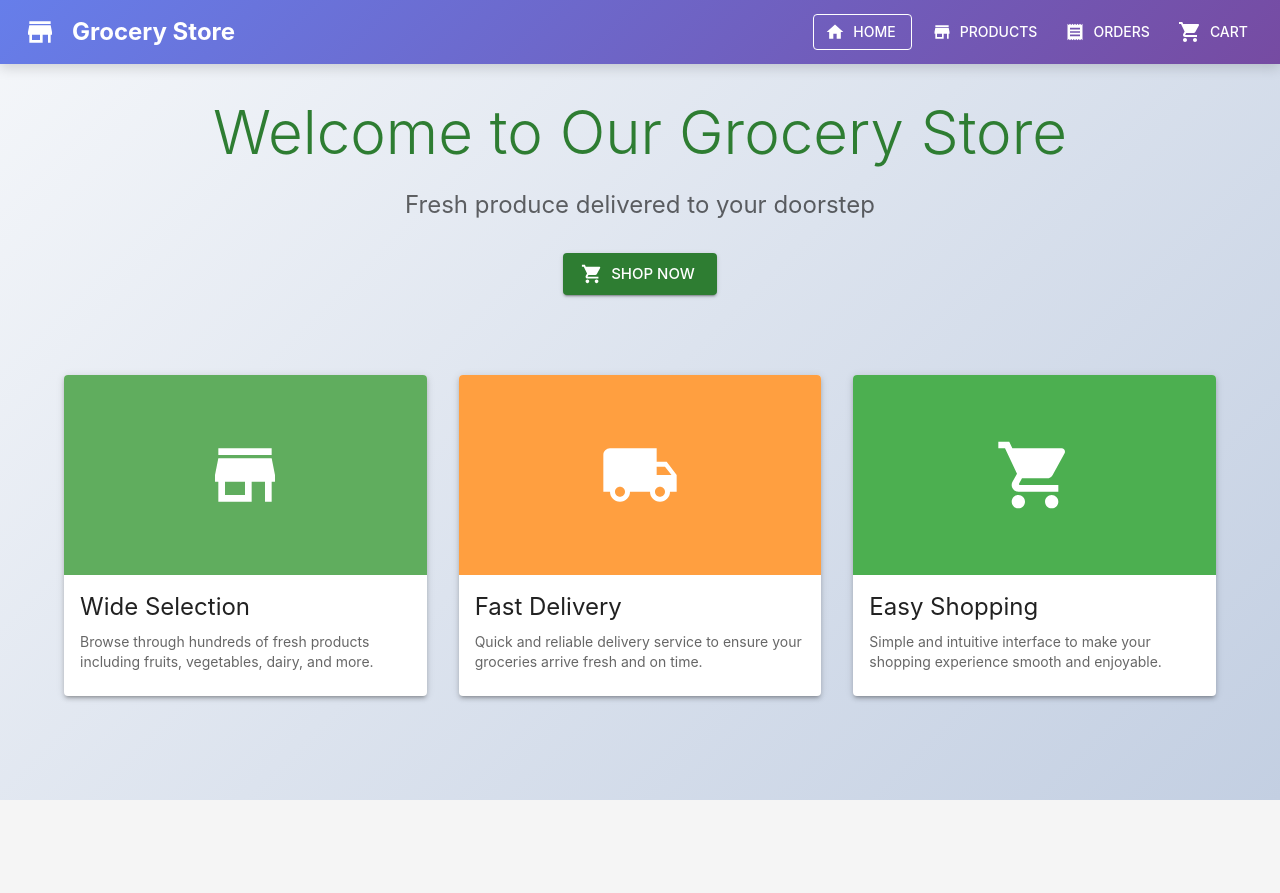
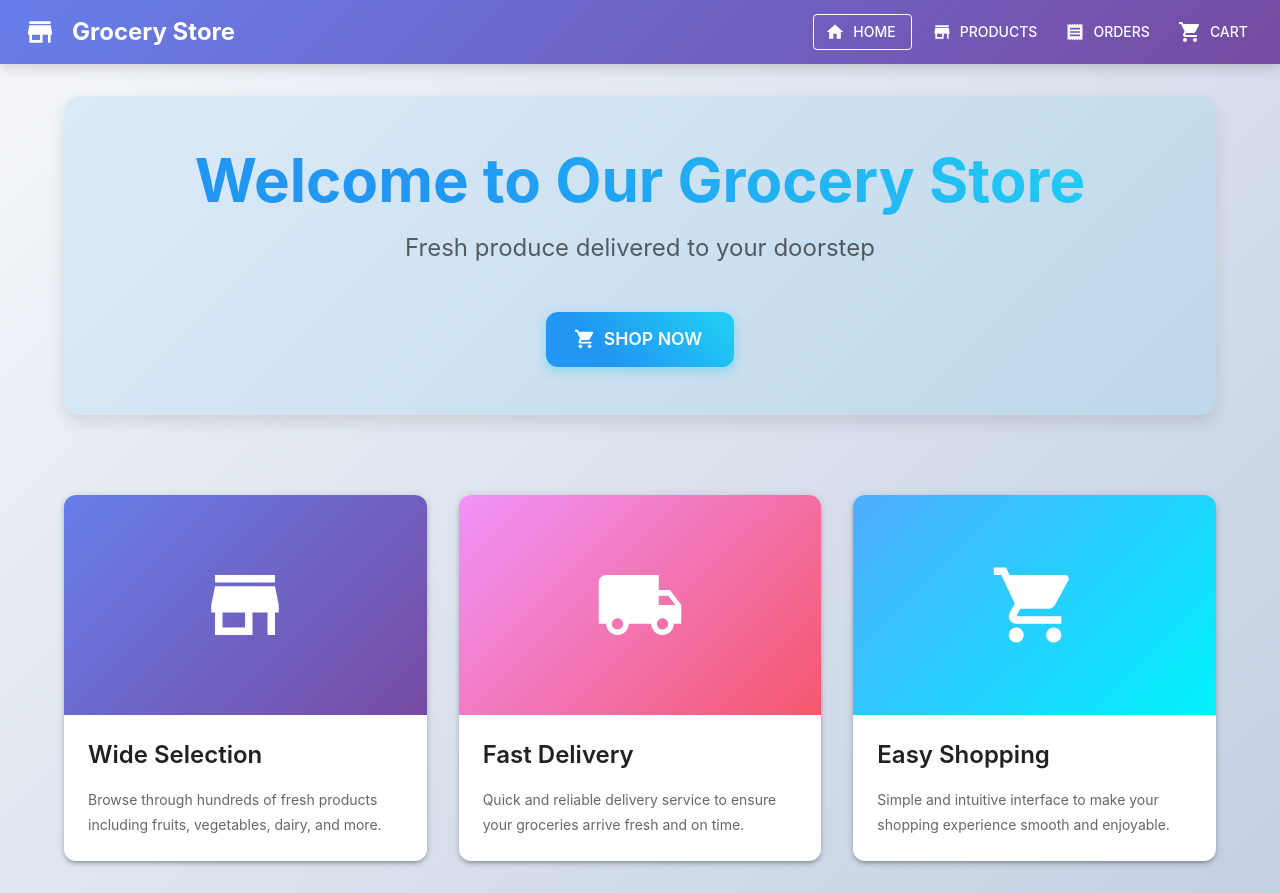
Before and after one commit to CHIDARISAIKRISHNA/grocery-store, a React (Create React App) app in the folder frontend/: page / in a window 1280 px wide. Before the commit the page ends 800 px from the top, so only its background shows below. Built offline with nearby package versions, Linux system fonts and the light colour scheme; no server answers.

Commit message:
Enhance Home component styling and layout
Updated the Home component with enhanced styling, including a gradient background and improved button design for better user experience.

```diff
--- a/frontend/src/pages/Home.js
+++ b/frontend/src/pages/Home.js
@@ -8,11 +8,30 @@ import LocalShippingIcon from '@mui/icons-material/LocalShipping';
 const Home = () => {
   return (
     <Container maxWidth="lg" sx={{ mt: 4, mb: 4 }}>
-      <Box sx={{ textAlign: 'center', mb: 6 }}>
-        <Typography variant="h2" component="h1" gutterBottom color="primary">
+      <Box sx={{
+        textAlign: 'center',
+        mb: 6,
+        background: 'linear-gradient(135deg, rgba(33, 150, 243, 0.1) 0%, rgba(33, 203, 243, 0.1) 100%)',
+        borderRadius: 4,
+        p: 6,
+        boxShadow: '0 8px 16px rgba(0,0,0,0.1)'
+      }}>
+        <Typography
+          variant="h2"
+          component="h1"
+          gutterBottom
+          sx={{
+            background: 'linear-gradient(45deg, #2196F3 30%, #21CBF3 90%)',
+            WebkitBackgroundClip: 'text',
+            WebkitTextFillColor: 'transparent',
+            backgroundClip: 'text',
+            fontWeight: 700,
+            mb: 2
+          }}
+        >
           Welcome to Our Grocery Store
         </Typography>
-        <Typography variant="h5" color="text.secondary" paragraph>
+        <Typography variant="h5" color="text.secondary" paragraph sx={{ mb: 4 }}>
           Fresh produce delivered to your doorstep
         </Typography>
         <Button
@@ -21,7 +40,21 @@ const Home = () => {
           component={Link}
           to="/products"
           startIcon={<ShoppingCartIcon />}
-          sx={{ mt: 2 }}
+          sx={{
+            mt: 2,
+            px: 4,
+            py: 1.5,
+            borderRadius: 3,
+            fontSize: '1.1rem',
+            fontWeight: 600,
+            background: 'linear-gradient(45deg, #2196F3 30%, #21CBF3 90%)',
+            boxShadow: '0 4px 10px 2px rgba(33, 203, 243, .3)',
+            '&:hover': {
+              background: 'linear-gradient(45deg, #1976D2 30%, #1CB5E0 90%)',
+              boxShadow: '0 6px 14px 3px rgba(33, 203, 243, .4)',
+              transform: 'translateY(-2px)'
+            }
+          }}
         >
           Shop Now
         </Button>
@@ -29,24 +62,35 @@ const Home = () => {
 
       <Grid container spacing={4} sx={{ mt: 2 }}>
         <Grid item xs={12} md={4}>
-          <Card elevation={3}>
+          <Card
+            elevation={3}
+            sx={{
+              borderRadius: 3,
+              overflow: 'hidden',
+              transition: 'all 0.3s ease',
+              '&:hover': {
+                transform: 'translateY(-8px)',
+                boxShadow: '0 12px 24px rgba(0,0,0,0.15)'
+              }
+            }}
+          >
             <CardMedia
               component="div"
               sx={{
-                height: 200,
-                backgroundColor: 'primary.light',
+                height: 220,
+                background: 'linear-gradient(135deg, #667eea 0%, #764ba2 100%)',
                 display: 'flex',
                 alignItems: 'center',
                 justifyContent: 'center',
               }}
             >
-              <StoreIcon sx={{ fontSize: 80, color: 'white' }} />
+              <StoreIcon sx={{ fontSize: 90, color: 'white' }} />
             </CardMedia>
-            <CardContent>
-              <Typography variant="h5" gutterBottom>
+            <CardContent sx={{ p: 3 }}>
+              <Typography variant="h5" gutterBottom sx={{ fontWeight: 600, mb: 2 }}>
                 Wide Selection
               </Typography>
-              <Typography variant="body2" color="text.secondary">
+              <Typography variant="body2" color="text.secondary" sx={{ lineHeight: 1.8 }}>
                 Browse through hundreds of fresh products including fruits, vegetables, dairy, and more.
               </Typography>
             </CardContent>
@@ -54,24 +98,35 @@ const Home = () => {
         </Grid>
 
         <Grid item xs={12} md={4}>
-          <Card elevation={3}>
+          <Card
+            elevation={3}
+            sx={{
+              borderRadius: 3,
+              overflow: 'hidden',
+              transition: 'all 0.3s ease',
+              '&:hover': {
+                transform: 'translateY(-8px)',
+                boxShadow: '0 12px 24px rgba(0,0,0,0.15)'
+              }
+            }}
+          >
             <CardMedia
               component="div"
               sx={{
-                height: 200,
-                backgroundColor: 'secondary.light',
+                height: 220,
+                background: 'linear-gradient(135deg, #f093fb 0%, #f5576c 100%)',
                 display: 'flex',
                 alignItems: 'center',
                 justifyContent: 'center',
               }}
             >
-              <LocalShippingIcon sx={{ fontSize: 80, color: 'white' }} />
+              <LocalShippingIcon sx={{ fontSize: 90, color: 'white' }} />
             </CardMedia>
-            <CardContent>
-              <Typography variant="h5" gutterBottom>
+            <CardContent sx={{ p: 3 }}>
+              <Typography variant="h5" gutterBottom sx={{ fontWeight: 600, mb: 2 }}>
                 Fast Delivery
               </Typography>
-              <Typography variant="body2" color="text.secondary">
+              <Typography variant="body2" color="text.secondary" sx={{ lineHeight: 1.8 }}>
                 Quick and reliable delivery service to ensure your groceries arrive fresh and on time.
               </Typography>
             </CardContent>
@@ -79,24 +134,35 @@ const Home = () => {
         </Grid>
 
         <Grid item xs={12} md={4}>
-          <Card elevation={3}>
+          <Card
+            elevation={3}
+            sx={{
+              borderRadius: 3,
+              overflow: 'hidden',
+              transition: 'all 0.3s ease',
+              '&:hover': {
+                transform: 'translateY(-8px)',
+                boxShadow: '0 12px 24px rgba(0,0,0,0.15)'
+              }
+            }}
+          >
             <CardMedia
               component="div"
               sx={{
-                height: 200,
-                backgroundColor: 'success.light',
+                height: 220,
+                background: 'linear-gradient(135deg, #4facfe 0%, #00f2fe 100%)',
                 display: 'flex',
                 alignItems: 'center',
                 justifyContent: 'center',
               }}
             >
-              <ShoppingCartIcon sx={{ fontSize: 80, color: 'white' }} />
+              <ShoppingCartIcon sx={{ fontSize: 90, color: 'white' }} />
             </CardMedia>
-            <CardContent>
-              <Typography variant="h5" gutterBottom>
+            <CardContent sx={{ p: 3 }}>
+              <Typography variant="h5" gutterBottom sx={{ fontWeight: 600, mb: 2 }}>
                 Easy Shopping
               </Typography>
-              <Typography variant="body2" color="text.secondary">
+              <Typography variant="body2" color="text.secondary" sx={{ lineHeight: 1.8 }}>
                 Simple and intuitive interface to make your shopping experience smooth and enjoyable.
               </Typography>
             </CardContent>
```
